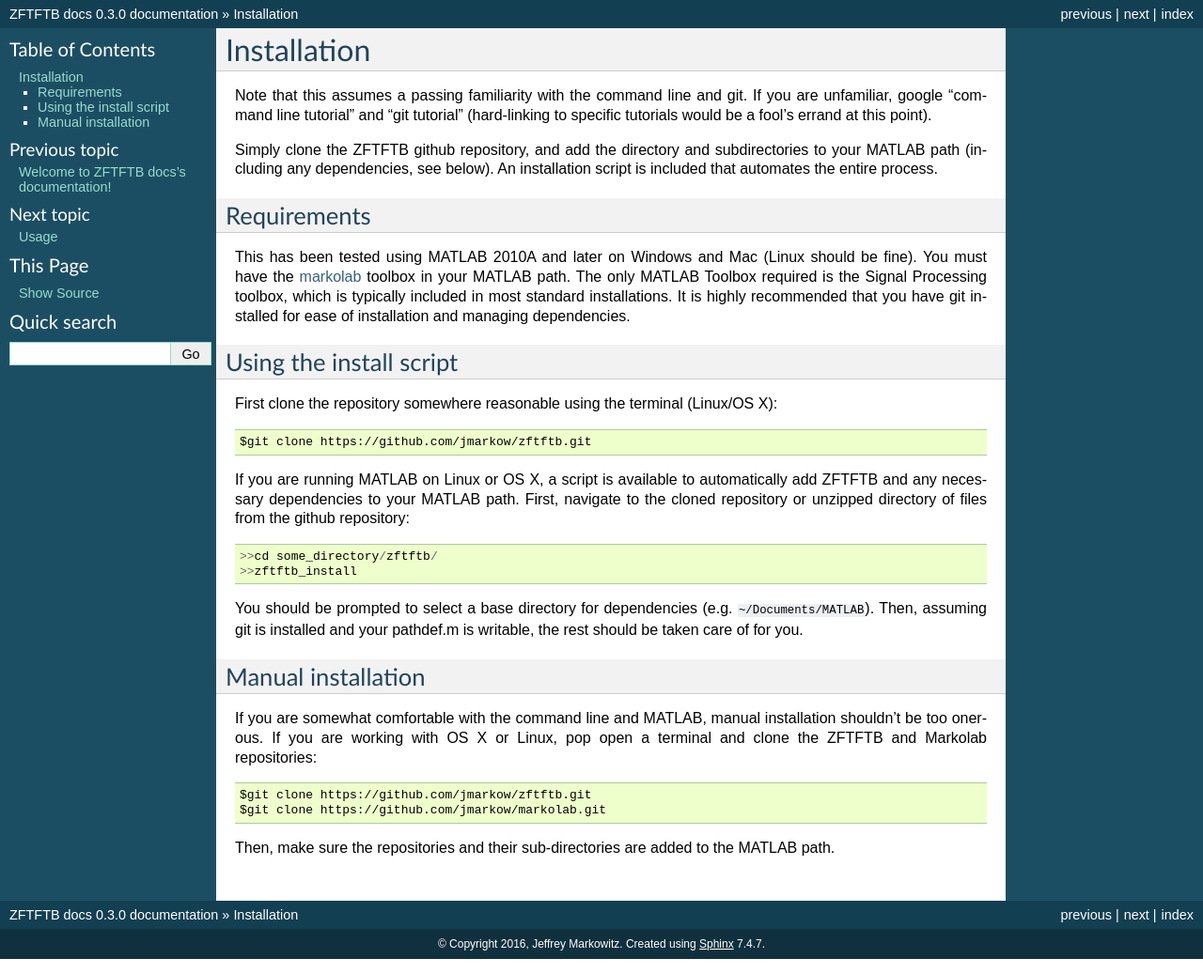
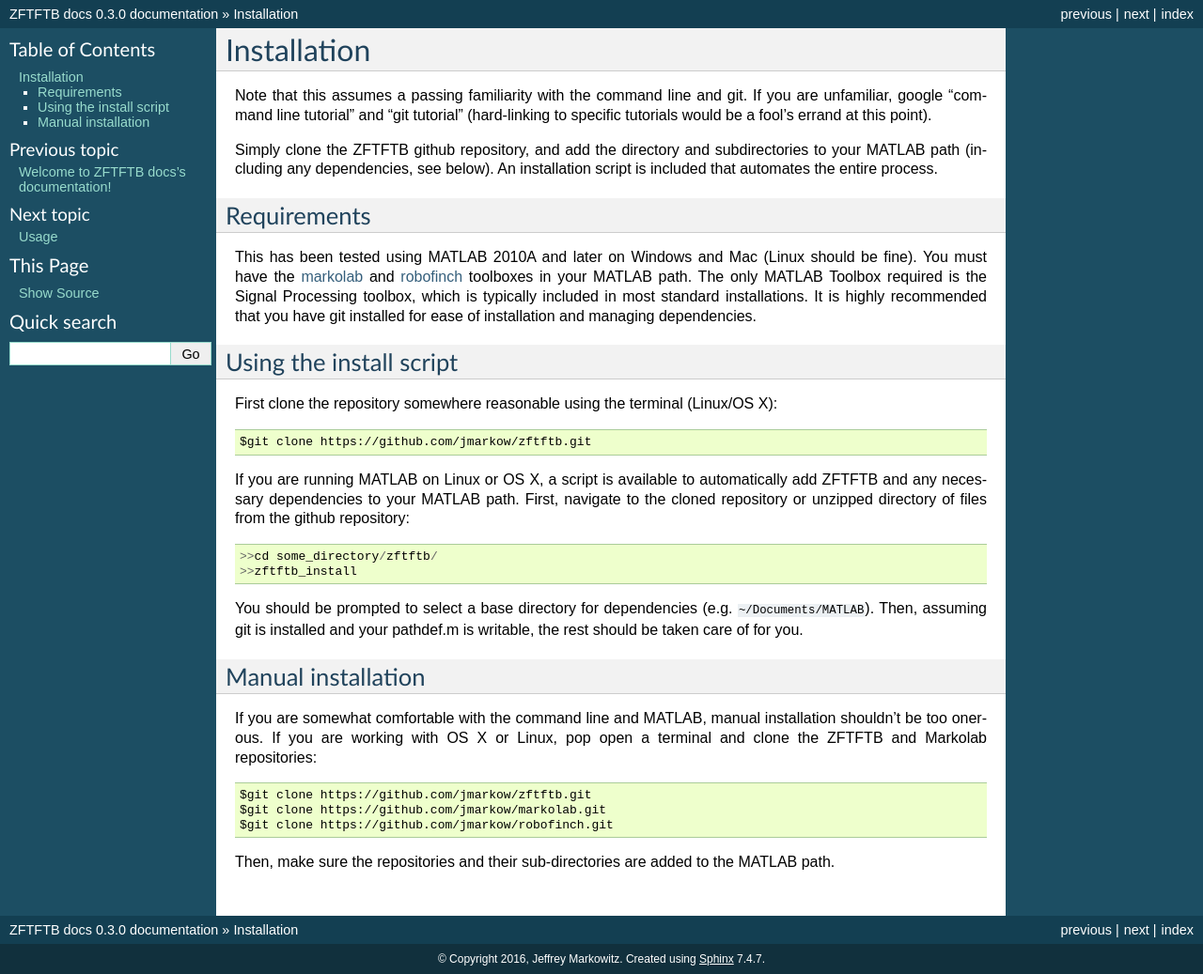
Before and after one commit to jmarkow/zftftb, a Sphinx documentation site: the page built from docs/installation.rst, in a window 1280 px wide. Shown: the whole page at 94% size. Built offline with Sphinx 7.4.7, drawn with Linux system fonts in a browser that asks for light colours; formulas are drawn with MathJax 3.

Commit message:
Updated install docs and install script

```diff
--- a/docs/installation.rst
+++ b/docs/installation.rst
@@ -8,7 +8,7 @@
 Requirements
 ------------
 
-This has been tested using MATLAB 2010A and later on Windows and Mac (Linux should be fine). You must have the `markolab <https://github.com/jmarkow/markolab/>`_ toolbox in your MATLAB path. The only MATLAB Toolbox required is the Signal Processing toolbox, which is typically included in most standard installations.  It is highly recommended that you have git installed for ease of installation and managing dependencies.
+This has been tested using MATLAB 2010A and later on Windows and Mac (Linux should be fine). You must have the `markolab <https://github.com/jmarkow/markolab/>`_ and `robofinch <https://github.com/jmarkow/robofinch/>`_ toolboxes in your MATLAB path. The only MATLAB Toolbox required is the Signal Processing toolbox, which is typically included in most standard installations.  It is highly recommended that you have git installed for ease of installation and managing dependencies.
 
 Using the install script
 ------------------------
@@ -31,5 +31,6 @@
 
   $git clone https://github.com/jmarkow/zftftb.git
   $git clone https://github.com/jmarkow/markolab.git
+  $git clone https://github.com/jmarkow/robofinch.git
 
 Then, make sure the repositories and their sub-directories are added to the MATLAB path.
```
Also changed, not shown: 1 other file.
